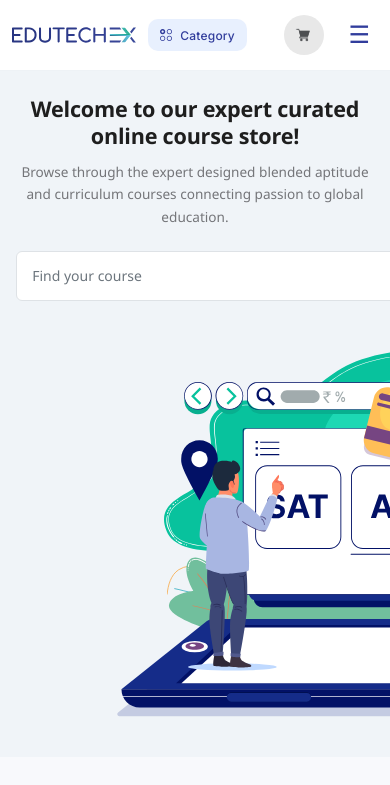
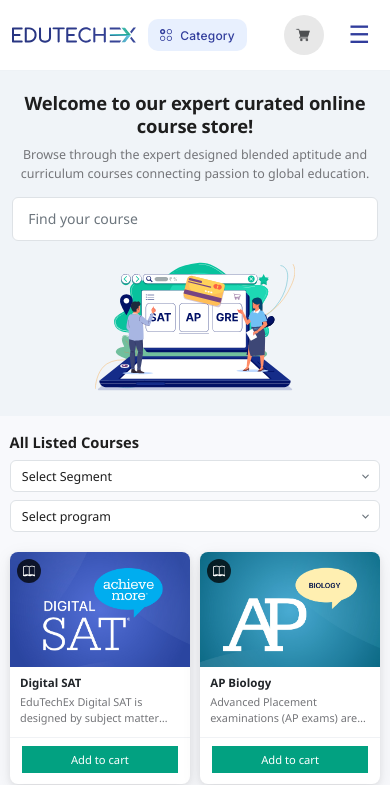
Before and after one commit to EDUTECHEX-GLOBAL/Edutechex-static_vercel, a React (Create React App) app: page /buy-courses in a window 390 px wide. Shown: the top 785 px of the page. Built offline with nearby package versions, Linux system fonts and the light colour scheme.

Commit message:
changing the css in shop

```diff
--- a/src/components/buycourses/shop.css
+++ b/src/components/buycourses/shop.css
@@ -1,11 +1,5 @@
 /* ================================================================
-   shop.css  —  EDUTECHEX Course Store
-   Matches Angular design exactly:
-   - Light #f0f4f8 banner with SVG decoration
-   - Search input with right-side icon
-   - Bordered dropdown selects with chevron
-   - 4-col card grid, book-icon overlay, green Add-to-cart
-   - NO price / discount
+   shop.css  —  EDUTECHEX Course Store (MOBILE COMPACT UPDATED)
    ================================================================ */
 
 /* ----------------------------------------------------------------
@@ -52,15 +46,12 @@
   background-color: var(--shop-banner-bg);
   position: relative;
   overflow: hidden;
-  padding: 3rem 2rem;    /* ✅ increase top/bottom padding */
-  min-height: 300px;     /* ✅ ensures banner grows with image */
-}
-/* SVG decoration — top-right corner */
-.shop-banner__svg {
-  display: none;
+  padding: 3rem 2rem;
+  min-height: 300px;
 }
 
-/* Inner flex row */
+.shop-banner__svg { display: none; }
+
 .shop-banner__content {
   display: flex;
   align-items: center;
@@ -72,15 +63,14 @@
   z-index: 1;
 }
 
-/* ── Left text block ── */
+/* ── Left text ── */
 .shop-banner__text {
   flex: 1;
   max-width: 580px;
 }
 
-/* Main heading — matches Angular h1 */
 .shop-banner__title {
-  font-size: 2.85rem;      /* ~29.6px */
+  font-size: 2.85rem;
   font-weight: 700;
   color: var(--shop-heading);
   line-height: 1.25;
@@ -88,9 +78,8 @@
   letter-spacing: -0.01em;
 }
 
-/* Sub-text */
 .shop-banner__subtitle {
-  font-size: 1rem;       /* 14.4px */
+  font-size: 1rem;
   color: var(--shop-body-text);
   line-height: 1.65;
   margin: 0 0 1.4rem;
@@ -109,7 +98,7 @@
   border: 1px solid var(--shop-border);
   border-radius: 0.375rem;
   background: var(--shop-white);
-  font-size: 0.875rem;    /* 14px */
+  font-size: 0.875rem;
   color: var(--shop-heading);
   font-family: var(--shop-font);
   outline: none;
@@ -118,7 +107,7 @@
 
 .shop-search:focus {
   border-color: var(--shop-primary);
-  box-shadow: 0 0 0 3px rgba(68, 76, 174, 0.13);
+  box-shadow: 0 0 0 3px rgba(68,76,174,0.13);
 }
 
 .shop-search::placeholder {
@@ -126,7 +115,11 @@
   font-size: 0.875rem;
 }
 
-/* Search icon — right side */
+.shop-search::-webkit-contacts-auto-fill-button,
+.shop-search::-webkit-credentials-auto-fill-button {
+  display: none !important;
+}
+
 .shop-search-icon {
   position: absolute;
   right: 0.85rem;
@@ -139,24 +132,34 @@
 }
 
 /* ── Right illustration ── */
-/* ── Right illustration ── */
 .shop-banner__image {
   flex: 0 0 auto;
   width: clamp(80px, 45%, 520px);
-  position: relative;   /* ✅ contains both SVG lines and image */
+  position: relative;
   text-align: center;
 }
+
 .shop-banner__image img {
   position: relative;
-  z-index: 1;           /* ✅ in front of lines */
+  z-index: 1;
   width: 600px;
   height: 400px;
   object-fit: contain;
   display: block;
 }
 
+.shop-banner__lines {
+  position: absolute;
+  top: 0;
+  left: 70px;
+  width: 100%;
+  height: 100%;
+  z-index: 0;
+  pointer-events: none;
+}
+
 /* ================================================================
-   MAIN CONTENT SECTION
+   MAIN CONTENT
    ================================================================ */
 .shop-content {
   padding: 2.5rem 1.25rem 4rem;
@@ -180,13 +183,11 @@
   margin-bottom: 1.75rem;
 }
 
-/* "All Listed Courses" heading */
 .shop-filters-title {
-  font-size: 1.31rem;    /* ~16.8px — matches Angular h5 */
+  font-size: 1.31rem;
   font-weight: 700;
   color: var(--shop-heading);
   margin: 0;
-  letter-spacing: 0;
 }
 
 .shop-filters-selects {
@@ -195,14 +196,12 @@
   flex-wrap: wrap;
 }
 
-/* ── Select wrapper ── */
 .shop-select-wrap {
   position: relative;
   display: inline-flex;
   align-items: center;
 }
 
-/* Select — matches Angular form-select form-select-sm in bordered form */
 .shop-select {
   appearance: none;
   -webkit-appearance: none;
@@ -210,7 +209,7 @@
   border: 1px solid var(--shop-border);
   border-radius: 0.375rem;
   padding: 0.45rem 2rem 0.45rem 0.8rem;
-  font-size: 0.875rem;   /* 14px */
+  font-size: 0.875rem;
   color: var(--shop-heading);
   font-family: var(--shop-font);
   cursor: pointer;
@@ -221,10 +220,9 @@
 
 .shop-select:focus {
   border-color: var(--shop-primary);
-  box-shadow: 0 0 0 3px rgba(68, 76, 174, 0.1);
+  box-shadow: 0 0 0 3px rgba(68,76,174,0.1);
 }
 
-/* Chevron icon inside select */
 .shop-select-chevron {
   position: absolute;
   right: 0.6rem;
@@ -241,7 +239,7 @@
   display: grid;
   grid-template-columns: repeat(4, 1fr);
   gap: 1.25rem;
-  align-items: stretch; /* ✅ ensures all cards stretch to same height */
+  align-items: stretch;
 }
 
 /* ================================================================
@@ -271,13 +269,10 @@
   flex: 1;
 }
 
-/* ── Card image area ── */
-/* Fix image area to fixed height instead of aspect-ratio */
 .shop-card__img-wrap {
   position: relative;
   width: 100%;
-  height: 220px;        /* ✅ fixed height instead of aspect-ratio: 4/3 */
-  /* remove: aspect-ratio: 4 / 3; */
+  height: 220px;
   overflow: hidden;
   background: #dde1f0;
   flex-shrink: 0;
@@ -292,11 +287,8 @@
   transition: transform 0.3s ease;
 }
 
-.shop-card:hover .shop-card__img {
-  transform: scale(1.04);
-}
+.shop-card:hover .shop-card__img { transform: scale(1.04); }
 
-/* Fallback when no image */
 .shop-card__img-fallback {
   width: 100%;
   height: 100%;
@@ -309,7 +301,6 @@
   justify-content: center;
 }
 
-/* Book icon overlay — top-left */
 .shop-card__overlay {
   position: absolute;
   top: 0;
@@ -319,13 +310,14 @@
   display: flex;
   align-items: flex-start;
   justify-content: flex-start;
-  padding: 0.65rem;       /* ✅ slightly more padding from edges */
+  padding: 0.65rem;
   pointer-events: none;
 }
+
 .shop-card__icon {
-  width: 2.4rem;          /* ✅ bigger circle like reference */
+  width: 2.4rem;
   height: 2.4rem;
-  background: rgba(0, 0, 0, 0.75);
+  background: rgba(0,0,0,0.75);
   border-radius: 50%;
   display: flex;
   align-items: center;
@@ -335,11 +327,20 @@
   overflow: hidden;
 }
 
-/* ── Card body ── */
+.shop-card__icon i,
+.shop-card__icon svg {
+  font-size: 0.95rem;
+  color: #fff;
+  width: 52%;
+  height: 52%;
+  display: block;
+  flex-shrink: 0;
+}
+
 .shop-card__body {
   padding: 0.85rem 1rem 0.5rem;
   flex: 1;
-  min-height: 110px;     /* ✅ ensures body doesn't collapse */
+  min-height: 110px;
 }
 
 .shop-card__name-row {
@@ -350,11 +351,10 @@
   margin-bottom: 0.2rem;
 }
 
-/* Course name — matches Angular h5.card-title.text-truncate-2 */
 .shop-card__name {
-  font-size: 1rem;       /* slightly bigger */
+  font-size: 1rem;
   font-weight: 700;
-  color: #212529;        /* darker — matches Angular */
+  color: #212529;
   line-height: 1.35;
   margin: 0;
   display: -webkit-box;
@@ -363,28 +363,17 @@
   overflow: hidden;
 }
 
-/* Three-dot link */
-.shop-card__dots {
-  flex-shrink: 0;
-  display: flex;
-  align-items: flex-start;
-  padding-top: 2px;
-  text-decoration: none;
-}
-
-/* Subtitle — e.g. "Algebra-Based" — matches Angular h6 */
 .shop-card__subtitle {
-  font-size: 0.82rem;    /* ~13.1px */
+  font-size: 0.82rem;
   font-weight: 600;
   color: var(--shop-heading);
   margin: 0 0 0.35rem;
   line-height: 1.3;
 }
 
-/* Description — matches Angular p.card-text.text-truncate-2 */
 .shop-card__details {
   font-size: 0.82rem;
-  color: #747579;        /* matches Angular muted gray */
+  color: #747579;
   line-height: 1.55;
   margin: 0;
   display: -webkit-box;
@@ -393,21 +382,19 @@
   overflow: hidden;
 }
 
-/* ── Card footer ── */
 .shop-card__footer {
   padding: 0.7rem 1rem 0.9rem;
   border-top: 1px solid #f0f2f5;
 }
 
-/* Add to cart — matches Angular .btn.btn-success.rounded-0.btn-sm */
 .shop-card__btn {
   width: 100%;
-  background-color: #02a181;   /* exact Bootstrap success green */
+  background-color: #02a181;
   color: #ffffff;
   border: none;
   border-radius: 0;
   padding: 0.5rem 1rem;
-  font-size: 0.875rem;         /* slightly bigger than before */
+  font-size: 0.875rem;
   font-weight: 500;
   font-family: var(--shop-font);
   cursor: pointer;
@@ -417,9 +404,7 @@
   letter-spacing: 0.02em;
 }
 
-.shop-card__btn:hover {
-  background-color: #218838;
-}
+.shop-card__btn:hover { background-color: #218838; }
 
 /* ================================================================
    EMPTY STATE
@@ -433,7 +418,7 @@
 }
 
 /* ================================================================
-   RESPONSIVE — 3 columns (< 1200px)
+   RESPONSIVE — 3 columns (≤ 1199px)
    ================================================================ */
 @media (max-width: 1199px) {
   .shop-grid {
@@ -442,16 +427,30 @@
 }
 
 /* ================================================================
-   RESPONSIVE — Tablet (< 992px)
+   RESPONSIVE — Tablet (≤ 992px)
    ================================================================ */
 @media (max-width: 992px) {
+  .shop-banner {
+    padding: 2.5rem 1.5rem;
+    min-height: auto;
+  }
+
   .shop-banner__content {
     flex-direction: column;
     text-align: center;
+    gap: 1.5rem;
   }
 
   .shop-banner__text {
     max-width: 100%;
+  }
+
+  .shop-banner__title {
+    font-size: 2rem;
+  }
+
+  .shop-banner__subtitle {
+    font-size: 0.92rem;
   }
 
   .shop-search-wrap {
@@ -459,16 +458,27 @@
     margin: 0 auto;
   }
 
-  .shop-banner__image {
-    width: clamp(180px, 55%, 320px);
+  .shop-search {
+    width: 100%;
   }
 
-  .shop-banner__svg {
-    opacity: 0.4;
+  .shop-banner__image {
+    width: clamp(180px, 55%, 340px);
+  }
+
+  .shop-banner__image img {
+    width: 100%;
+    height: auto;
+  }
+
+  .shop-banner__lines {
+    left: 0;
+    opacity: 0.5;
   }
 
   .shop-grid {
     grid-template-columns: repeat(2, 1fr);
+    gap: 1rem;
   }
 
   .shop-filters-row {
@@ -483,79 +493,263 @@
   .shop-select {
     min-width: unset;
     flex: 1;
+    width: 100%;
+  }
+
+  .shop-content {
+    padding: 2rem 1rem 3rem;
   }
 }
 
 /* ================================================================
-   RESPONSIVE — Mobile (< 576px)
+   RESPONSIVE — Large phone (≤ 768px)
+   ================================================================ */
+@media (max-width: 768px) {
+  .shop-banner {
+    padding: 2rem 1.25rem;
+  }
+
+  .shop-banner__title {
+    font-size: 1.65rem;
+  }
+
+  .shop-banner__subtitle {
+    font-size: 0.88rem;
+    margin-bottom: 1rem;
+  }
+
+  .shop-banner__image {
+    width: clamp(160px, 60%, 280px);
+  }
+
+  .shop-filters-title {
+    font-size: 1.1rem;
+  }
+
+  .shop-card__img-wrap {
+    height: 180px;
+  }
+
+  .shop-card__body {
+    padding: 0.75rem 0.85rem 0.4rem;
+    min-height: 90px;
+  }
+
+  .shop-card__name {
+    font-size: 0.88rem;
+  }
+
+  .shop-card__details {
+    font-size: 0.76rem;
+  }
+
+  .shop-card__footer {
+    padding: 0.6rem 0.85rem 0.75rem;
+  }
+
+  .shop-card__btn {
+    font-size: 0.82rem;
+    padding: 0.45rem 0.75rem;
+  }
+
+  .shop-card__icon {
+    width: 2rem;
+    height: 2rem;
+  }
+
+  .shop-content {
+    padding: 1.5rem 0.85rem 2.5rem;
+  }
+}
+
+/* ================================================================
+   RESPONSIVE — Phone (≤ 576px)
    ================================================================ */
 @media (max-width: 576px) {
   .shop-banner {
     padding: 1.5rem 1rem;
   }
 
+  .shop-banner__content {
+    gap: 1rem;
+  }
+
   .shop-banner__title {
     font-size: 1.35rem;
+    margin-bottom: 0.5rem;
   }
 
   .shop-banner__subtitle {
-    font-size: 0.85rem;
+    font-size: 0.83rem;
+    line-height: 1.55;
+    margin-bottom: 0.85rem;
+  }
+
+  .shop-search {
+    width: 100%;
+    height: 44px;
+    font-size: 0.82rem;
+  }
+
+  .shop-banner__image {
+    width: clamp(140px, 70%, 240px);
   }
 
   .shop-content {
-    padding: 1.5rem 0.75rem 2.5rem;
+    padding: 1.25rem 0.75rem 2rem;
+  }
+
+  .shop-filters-row {
+    gap: 0.5rem;
+    margin-bottom: 1.25rem;
+  }
+
+  .shop-filters-title {
+    font-size: 1rem;
+  }
+
+  .shop-filters-selects {
+    flex-direction: column;
+    gap: 0.5rem;
+  }
+
+  .shop-select {
+    width: 100%;
+    font-size: 0.82rem;
+    padding: 0.4rem 2rem 0.4rem 0.7rem;
   }
 
   .shop-grid {
     grid-template-columns: repeat(2, 1fr);
-    gap: 0.85rem;
+    gap: 0.75rem;
+  }
+
+  .shop-card__img-wrap {
+    height: 140px;
+  }
+
+  .shop-card__body {
+    padding: 0.65rem 0.75rem 0.35rem;
+    min-height: 80px;
   }
 
   .shop-card__name {
-    font-size: 0.82rem;
+    font-size: 0.78rem;
+    line-height: 1.3;
+  }
+
+  .shop-card__subtitle {
+    font-size: 0.72rem;
   }
 
   .shop-card__details {
-    font-size: 0.75rem;
+    font-size: 0.72rem;
+    line-height: 1.45;
   }
 
-  .shop-filters-selects {
-    flex-direction: column;
+  .shop-card__footer {
+    padding: 0.5rem 0.75rem 0.65rem;
+  }
+
+  .shop-card__btn {
+    font-size: 0.76rem;
+    padding: 0.4rem 0.5rem;
+    letter-spacing: 0;
+  }
+
+  .shop-card__icon {
+    width: 1.75rem;
+    height: 1.75rem;
+  }
+
+  .shop-card__overlay {
+    padding: 0.45rem;
   }
 }
 
-@media (max-width: 380px) {
+/* ================================================================
+   RESPONSIVE — Small phone (≤ 400px)
+   ================================================================ */
+@media (max-width: 400px) {
+  .shop-banner {
+    padding: 1.25rem 0.75rem;
+  }
+
+  .shop-banner__title {
+    font-size: 1.15rem;
+  }
+
+  .shop-banner__subtitle {
+    font-size: 0.78rem;
+  }
+
+  .shop-banner__image {
+    width: clamp(120px, 75%, 200px);
+  }
+
+  .shop-content {
+    padding: 1rem 0.6rem 1.75rem;
+  }
+
+  .shop-grid {
+    grid-template-columns: repeat(2, 1fr);
+    gap: 0.6rem;
+  }
+
+  .shop-card__img-wrap {
+    height: 115px;
+  }
+
+  .shop-card__body {
+    padding: 0.55rem 0.65rem 0.3rem;
+    min-height: 70px;
+  }
+
+  .shop-card__name {
+    font-size: 0.72rem;
+  }
+
+  .shop-card__details {
+    font-size: 0.68rem;
+  }
+
+  .shop-card__btn {
+    font-size: 0.7rem;
+    padding: 0.38rem 0.4rem;
+  }
+
+  .shop-card__icon {
+    width: 1.5rem;
+    height: 1.5rem;
+  }
+
+  .shop-filters-title {
+    font-size: 0.92rem;
+  }
+
+  .shop-select {
+    font-size: 0.78rem;
+  }
+}
+
+/* ================================================================
+   RESPONSIVE — Very small phones (≤ 360px) — single column
+   ================================================================ */
+@media (max-width: 360px) {
   .shop-grid {
     grid-template-columns: 1fr;
+    gap: 0.75rem;
+  }
+
+  .shop-card__img-wrap {
+    height: 180px;
+  }
+
+  .shop-banner__image {
+    display: none;
+  }
+
+  .shop-banner__title {
+    font-size: 1.05rem;
   }
 }
-.shop-search::-webkit-contacts-auto-fill-button,
-.shop-search::-webkit-credentials-auto-fill-button {
-  display: none !important;
-}
-.shop-banner__lines {
-  position: absolute;
-  top: 0;
-  left: 70px;
-  width: 100%;
-  height: 100%;         /* ✅ same height as image container */
-  z-index: 0;           /* behind image */
-  pointer-events: none;
-}
-.shop-card__icon i,
-.shop-card__icon svg {
-  font-size: 0.95rem;   /* 🔥 key fix */
-  color: #fff;
-}
-.shop-card__icon svg {
-  width: 52%;           /* ✅ reduce size to fit inside circle */
-  height: 52%;
-  display: block;
-  flex-shrink: 0;
-}
-.shop-grid {
-  display: grid;
-  grid-template-columns: repeat(4, 1fr);
-  gap: 1.25rem;
-  align-items: stretch;  /* ✅ key fix */
-}
```
